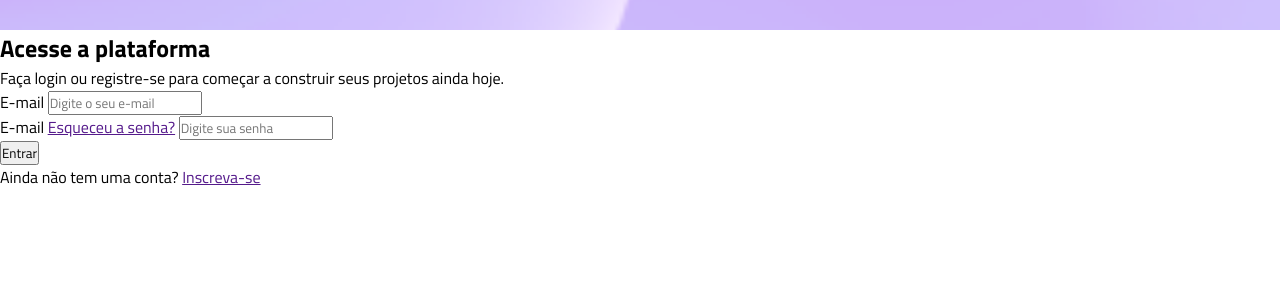
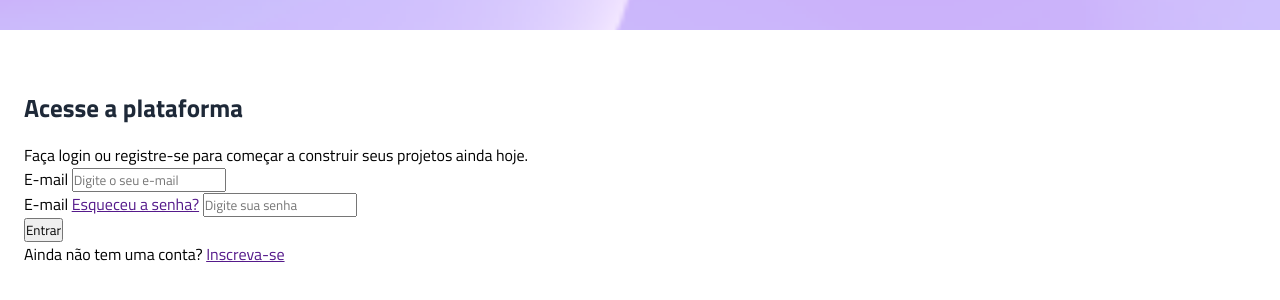
Before and after one commit to MateusConju/projeto-vertigo, a plain HTML site: page index.html in a window 1280 px wide. Shown: the part 104-404 px from the top of the page. Drawn offline with Linux system fonts and the light colour scheme.

Commit message:
ajustes da section descricao

```diff
--- a/style.css
+++ b/style.css
@@ -3,6 +3,11 @@
     padding: 0;
     box-sizing: border-box;
     font-family: 'Titillium Web', sans-serif;
+}
+
+:root {
+    --gray-800: #1E2938;
+    --gray-600: #475569;
 }
 
 header {
@@ -13,4 +18,17 @@ header {
     display: flex;
     justify-content: center;
     align-items: center;
+
+    margin-bottom: 3.7rem;
 }
+
+main {
+    padding-inline: 1.5rem;
+    background: var(--cor-fundo);
+}
+
+.descricao h1 {
+    color: var(--gray-800);
+    margin-bottom: 1rem;
+    font-size: 1.5625rem;
+}
```
